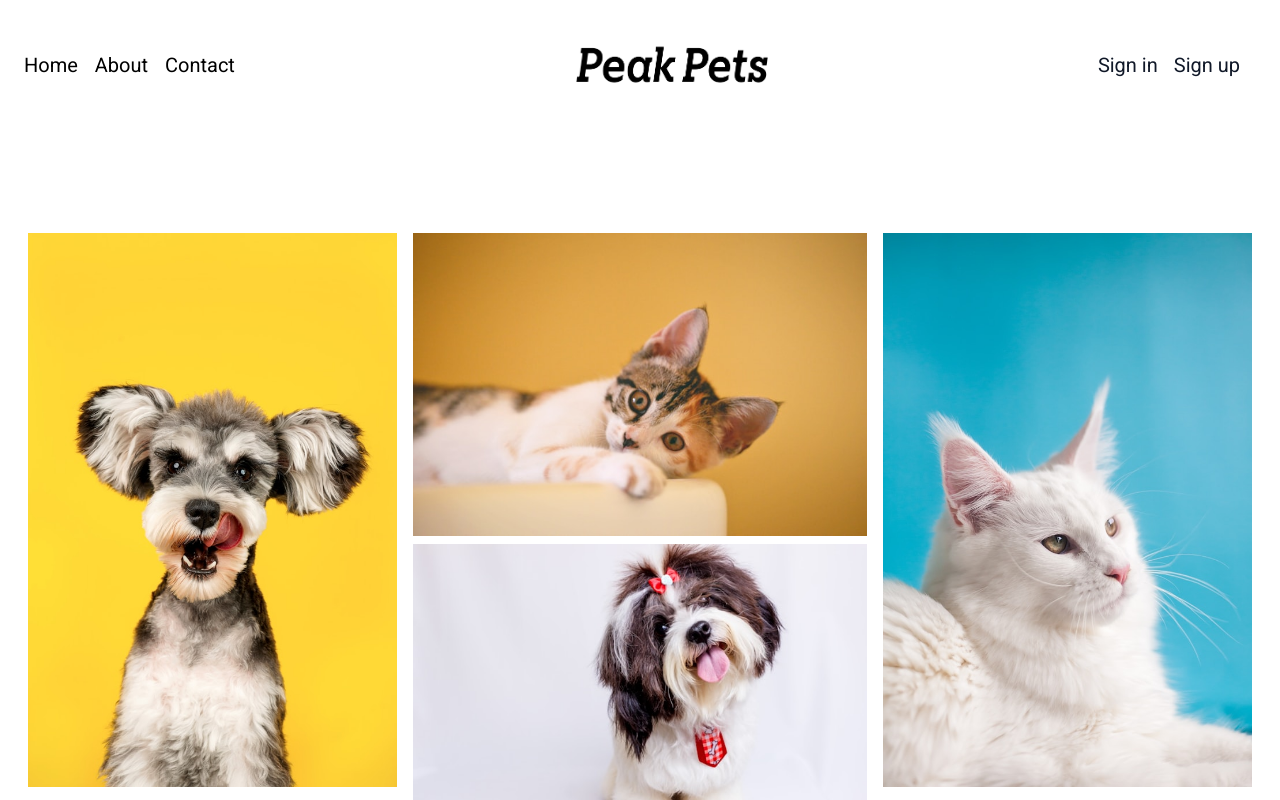
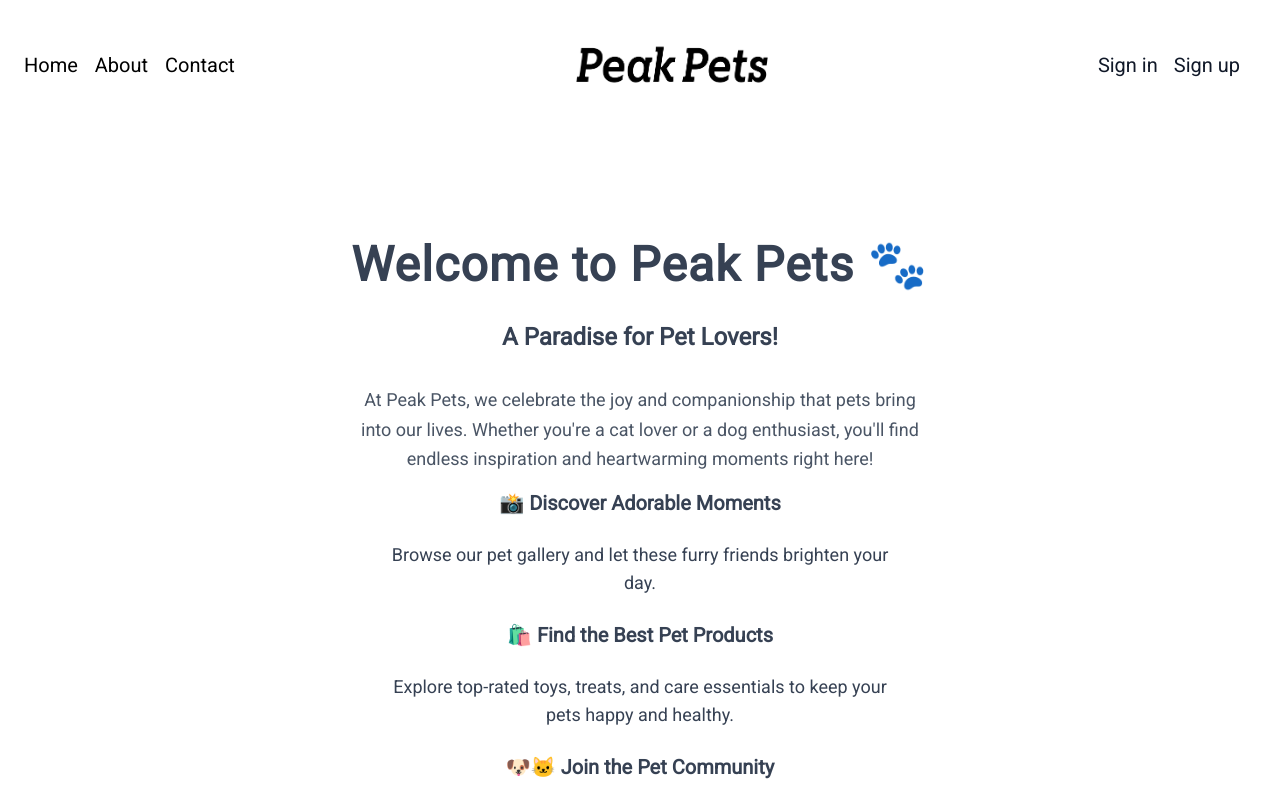
Before and after one commit to Rachel-lcy/pets-website, a Next.js app: page / in a window 1280 px wide. Shown: the top 800 px of the page. Built offline with nearby package versions, Linux system fonts and the light colour scheme; no server answers.

Commit message:
update all

```diff
--- a/app/dashboard/page.jsx
+++ b/app/dashboard/page.jsx
@@ -218,7 +218,6 @@ const DashboardPage = () => {
       <Footer className="my-5"/>
     </main>
 
-
   )
 }
 export default DashboardPage
--- a/app/globals.css
+++ b/app/globals.css
@@ -8,7 +8,7 @@
   padding: 20px;
   margin: 10px;
   text-align: center;
-  max-width: 400px;
+  max-width: 280px;
   display: inline-block;
 }
 
--- a/app/page.js
+++ b/app/page.js
@@ -2,8 +2,44 @@ import Image from "next/image";
 
 export default function Home() {
   return (
-    <div className="grid grid-rows-[20px_1fr_20px] items-center justify-items-center min-h-screen p-8 pb-20 gap-16 sm:p-5">
+    <div className="grid grid-rows-[20px_1fr_20px] items-center justify-items-center  p-8 pb-20 gap-16 sm:p-5">
       <main className="flex flex-col gap-8 row-start-2 items-center sm:items-start">
+        <div className="flex flex-col items-center justify-center  w-full">
+
+          <div className="grid gap-4 text-center text-gray-700 mt-2 max-w-prose mb-2">
+            <h1 className="text-5xl font-bold tracking-wide mb-4 ">
+              Welcome to Peak Pets 🐾
+            </h1>
+            <h2 className="text-2xl font-semibold text-gray-700 mb-4">
+              A Paradise for Pet Lovers!
+            </h2>
+            <p className="text-lg text-gray-600 leading-relaxed">
+              At Peak Pets, we celebrate the joy and companionship that pets bring into our lives.
+              Whether you're a cat lover or a dog enthusiast, you'll find endless inspiration and
+              heartwarming moments right here!
+            </p>
+          </div>
+
+          <div className="flex justify-center items-center">
+            <div className="grid gap-6 text-center text-gray-700 mt-2 max-w-prose">
+              <p className="text-xl font-semibold">📸 Discover Adorable Moments</p>
+              <p className="text-lg max-w-lg">
+                Browse our pet gallery and let these furry friends brighten your day.
+              </p>
+
+              <p className="text-xl font-semibold">🛍️ Find the Best Pet Products</p>
+              <p className="text-lg max-w-lg">
+                Explore top-rated toys, treats, and care essentials to keep your pets happy and healthy.
+              </p>
+
+              <p className="text-xl font-semibold">🐶🐱 Join the Pet Community</p>
+              <p className="text-lg max-w-lg">
+                Connect with fellow pet lovers, share your pet’s stories, and get expert care tips.
+              </p>
+            </div>
+          </div>
+        </div>
+
         <div className="flex">
           <div className="grid gap-3 mx-2">
             <Image
```
Also changed, not shown: 1 other file (tests, documents, lock files or other folders).
